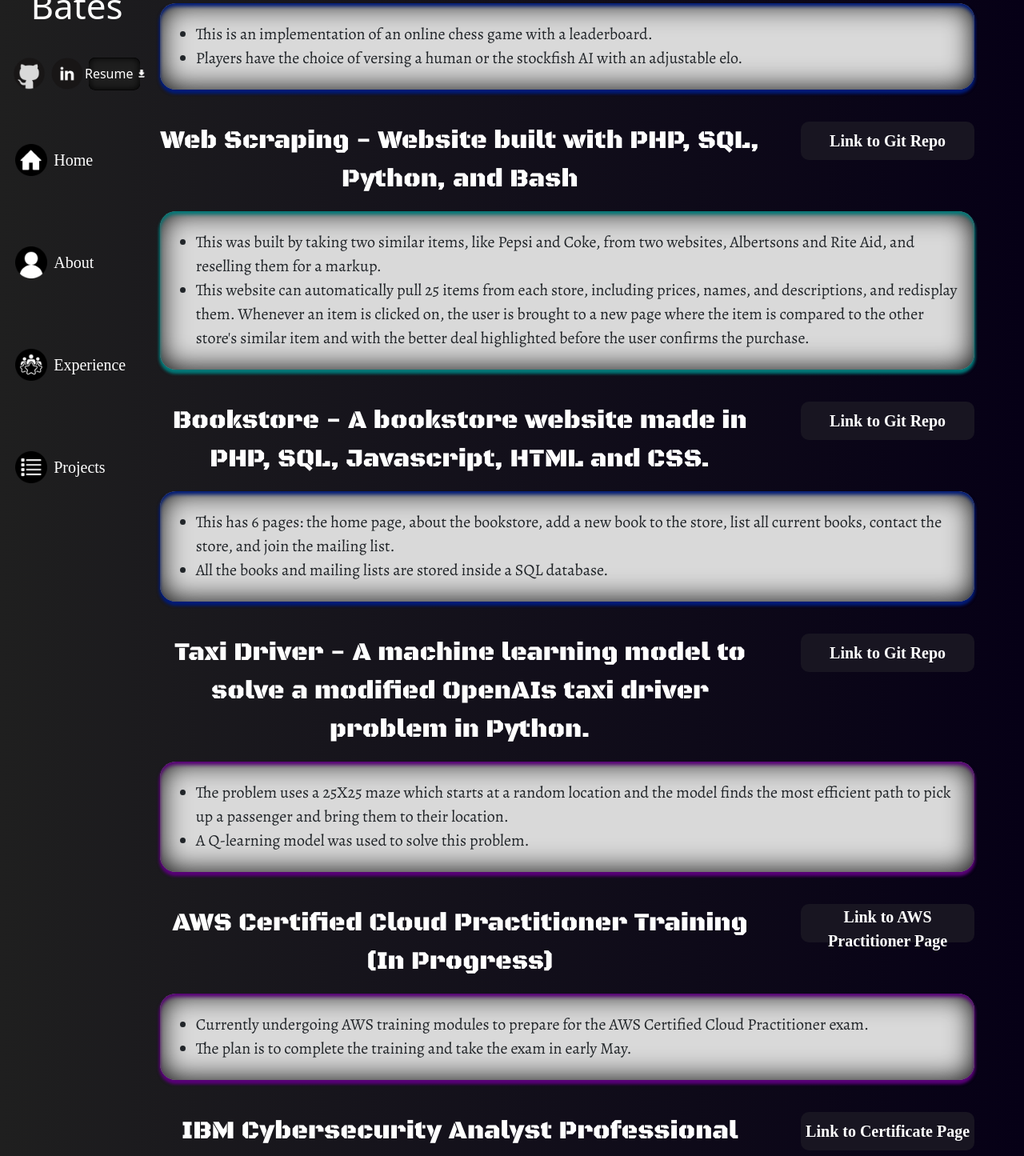
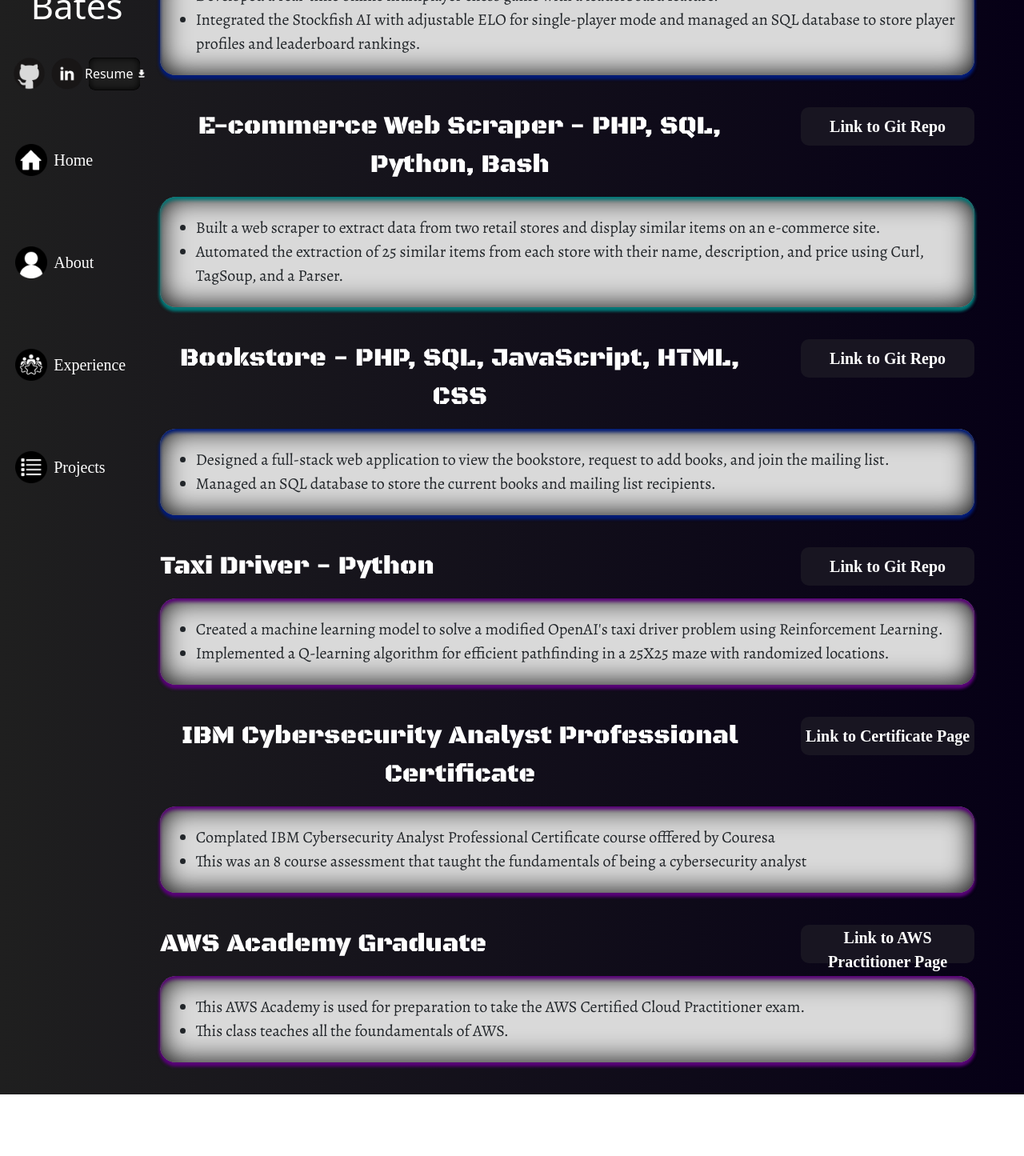
Before and after one commit to brianbates928/Personal-Website, a React (Create React App) app: page /projects in a window 1280 px wide. Shown: the part 180-1625 px from the top of the page at 80% size. After the commit the page ends 1548 px from the top, so only its background shows below. Built offline with nearby package versions, Linux system fonts and the light colour scheme; a web font is replaced by a local one.

Commit message:
updating projects and experience to better match current resume

```diff
--- a/src/pages/Experience.js
+++ b/src/pages/Experience.js
@@ -61,7 +61,7 @@
 
               <h> Software Engineer Intern</h>
               <h>Visual Intelligence, LLC</h>
-              <h>January 2024 - Present</h>
+              <h>January 2024 - May 2024</h>
               </div>
 
               <div style={styles.experiencesBox}>
--- a/src/pages/Projects.js
+++ b/src/pages/Projects.js
@@ -3,18 +3,18 @@
 const Projects = () => {
   const handleOpenWebsite = (project) => {
     let websiteURL = "";
-    if (project === "Chess - A web game built in covey.town with React, Typescript, Javascript, Python, and SQL") {
+    if (project === "Online Multiplayer Chess Game- React, Typescript, Javascript, Python, and SQL") {
       websiteURL = "https://github.com/njit-cs-490-002-spring23/group-project-team-1";
     } else if (project === "Web Scraping - Website built with PHP, SQL, Python, and Bash") {
       websiteURL = "https://github.com/brianbates928/WebScraping";
-    } else if (project === "Bookstore - A bookstore website made in PHP, SQL, Javascript, HTML and CSS.") {
+    } else if (project === "Bookstore - PHP, SQL, JavaScript, HTML, CSS") {
       websiteURL = "https://github.com/brianbates928/Bookstore";
-    } else if (project === "Taxi Driver - A machine learning model to solve a modified OpenAIs taxi driver problem in Python.") {
+    } else if (project === "Taxi Driver - Python") {
       websiteURL = "https://github.com/brianbates928/taxidriver";
-    } else if (project === "AWS Certified Cloud Practitioner Training (In Progress)") {
+    } else if (project === "AWS Academy Graduate") {
       websiteURL = "https://aws.amazon.com/certification/certified-cloud-practitioner/";
-    } else if (project === "IBM Cybersecurity Analyst Professional Certificate Courses (In Progress)") {
-      websiteURL = "https://www.coursera.org/professional-certificates/ibm-cybersecurity-analyst";
+    } else if (project === "IBM Cybersecurity Analyst Professional Certificate") {
+      websiteURL = "https://www.credly.com/badges/9af477b5-a0b2-4c80-a2c3-13dfc8e97824/linked_in_profile";
     }else {
       return;
     }
@@ -58,47 +58,52 @@
   return (
     <div style={styles.projects}>
       <ProjectReturner
-        title="Chess - A web game built in covey.town with React, Typescript, Javascript, Python, and SQL"
+        title="Online Multiplayer Chess Game- React, Typescript, Javascript, Python, and SQL"
         button="Link to  Git Repo"
         color="1"
-        text1="This is an implementation of an online chess game with a leaderboard."
-        text2="Players have the choice of versing a human or the stockfish AI with an adjustable elo."
+        text1="Developed a real-time online multiplayer chess game with a leaderboard feature."
+        text2="Integrated the Stockfish AI with adjustable ELO for single-player mode and managed an SQL database to store player profiles and leaderboard rankings."
       />
       <ProjectReturner
-        title="Web Scraping - Website built with PHP, SQL, Python, and Bash"
+        title="E-commerce Web Scraper - PHP, SQL, Python, Bash"
         button="Link to Git Repo"
         color="3"
-        text1="This was built by taking two similar items, like Pepsi and Coke, from two websites, Albertsons and Rite Aid, and reselling them for a markup."
-        text2="This website can automatically pull 25 items from each store, including prices, names, and descriptions, and redisplay them.  Whenever an item is clicked on, the user is brought to a new page where the item is compared to the other store's similar item and with the better deal highlighted before the user confirms the purchase."
+        text1="Built a web scraper to extract data from two retail stores and display similar items on
+        an e-commerce site."
+        text2="Automated the extraction of 25 similar items from each store with their name,
+        description, and price using Curl, TagSoup, and a Parser."
       />
       <ProjectReturner
-        title="Bookstore - A bookstore website made in PHP, SQL, Javascript, HTML and CSS."
+        title=" Bookstore - PHP, SQL, JavaScript, HTML, CSS"
         button="Link to Git Repo"
         color="1"
-        text1="This has 6  pages: the home page,  about the bookstore, add a new book to the store, list all current books, contact the store, and join the mailing list."
-        text2="All the books and mailing lists are stored inside a SQL database."
+        text1="Designed a full-stack web application to view the bookstore, request to add books,
+        and join the mailing list."
+        text2="Managed an SQL database to store the current books and mailing list recipients."
       />
       <ProjectReturner
-        title="Taxi Driver - A machine learning model to solve a modified OpenAIs taxi driver problem in Python."
+        title="Taxi Driver - Python"
         button="Link to Git Repo"
         color="2"
-        text1="The problem uses a  25X25 maze which starts at a random location and the model finds the most efficient path to pick up a passenger and bring them to their location."
-        text2="A Q-learning model was used to solve this problem."
+        text1="Created a machine learning model to solve a modified OpenAI's taxi driver problem
+        using Reinforcement Learning."
+        text2="Implemented a Q-learning algorithm for efficient pathfinding in a 25X25 maze with
+        randomized locations."
       />
       <ProjectReturner
-        title="AWS Certified Cloud Practitioner Training (In Progress)"
+        title="IBM Cybersecurity Analyst Professional Certificate"
+        button="Link to Certificate Page"
+        color="2"
+        text1="Complated IBM Cybersecurity Analyst Professional Certificate course offfered by Couresa"
+        text2="This was an 8 course assessment that taught the fundamentals of being a cybersecurity analyst"
+
+/>
+      <ProjectReturner
+        title="AWS Academy Graduate"
         button="Link to AWS Practitioner Page"
         color="2"
-        text1="Currently undergoing AWS training modules to prepare for the AWS Certified Cloud Practitioner exam."
-        text2="The plan is to complete the training and take the exam in early May."
-
-/>
-<ProjectReturner
-        title="IBM Cybersecurity Analyst Professional Certificate (In Progress)"
-        button="Link to Certificate Page"
-        color="2"
-        text1="Currently enrolled IBM Cybersecurity Analyst Professional Certificate courses to become certified."
-        text2="The plan is to complete the training and take the exam by mid April."
+        text1="This AWS Academy is used for preparation to take the AWS Certified Cloud Practitioner exam."
+        text2="This class teaches all the foundamentals of AWS."
 
 />
     </div>
```
